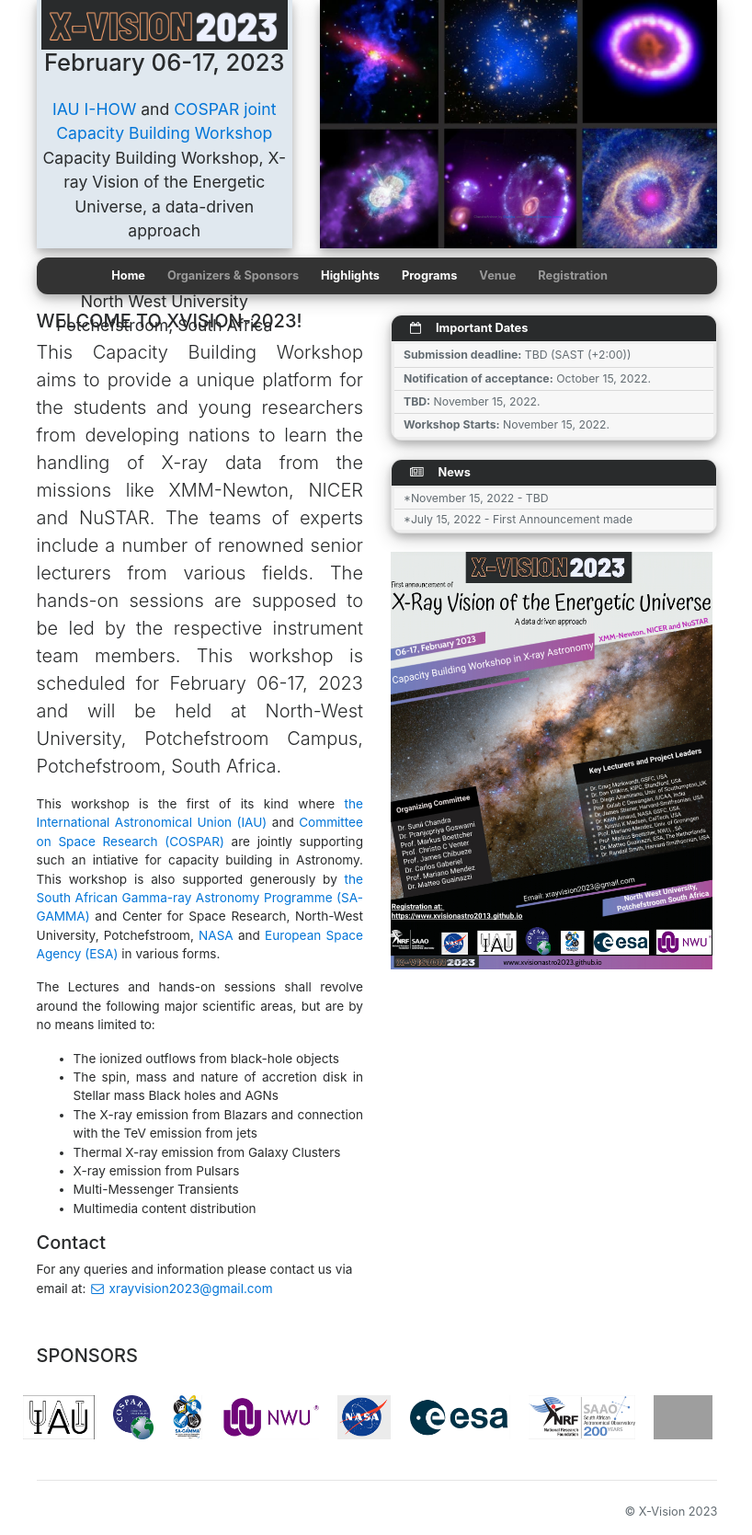
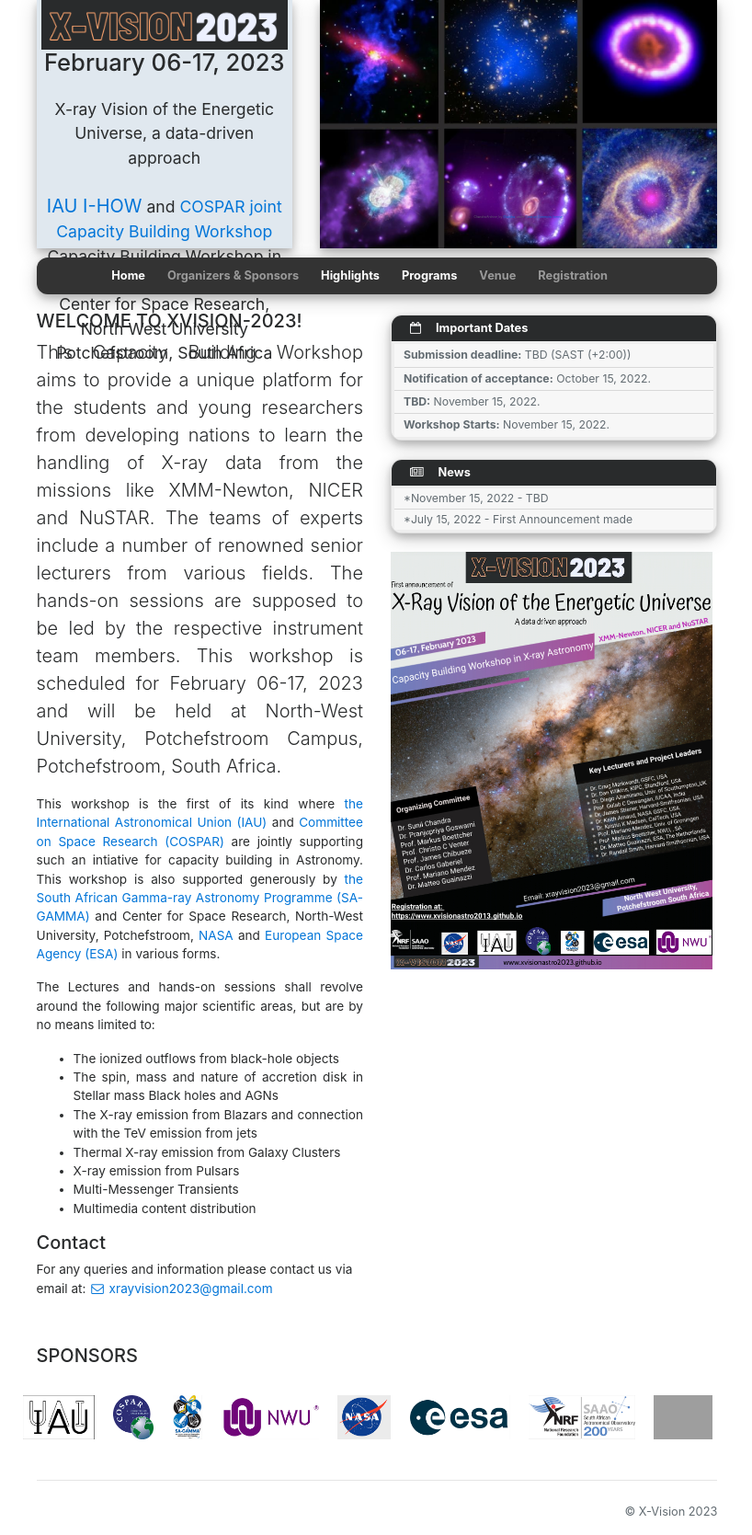
Before and after one commit to xvisionastro2023/xvisionastro2023.github.io, a Jekyll site: the page built from index.html, in a window 1280 px wide. Shown: the whole page at 92% size, without its empty margins (230-1048 px from the left). Built offline with Jekyll 4.4.1, drawn with Linux system fonts in a browser that asks for light colours; nearby versions of some CDN libraries; grey boxes are pictures that could not be loaded.

Commit message:
Update conference.yml

```diff
--- a/_data/conference.yml
+++ b/_data/conference.yml
@@ -1,7 +1,8 @@
-full_title: <a href="https://www.iau.org/training/iau-hands-on-workshops/">IAU I-HOW</a> and <a href="https://cosparhq.cnes.fr/events/cospar-capacity-building-workshops/">COSPAR joint Capacity Building Workshop</a> Capacity Building Workshop, X-ray Vision of the Energetic Universe, a data-driven approach
+full_title: X-ray Vision of the Energetic Universe, a data-driven approach
 short_title: XVEU-CCW 2023
 email: xrayvision2023@gmail.com
-description:
+description: <a style="font-size:20px;" href="https://www.iau.org/training/iau-hands-on-workshops/">IAU I-HOW</a> and <a href="https://cosparhq.cnes.fr/events/cospar-capacity-building-workshops/">COSPAR joint Capacity Building Workshop</a> Capacity Building Workshop in X-ray Astronomy
+
 location: Center for Space Research, North West University Potchefstroom, South Africa
 date: February 06-17, 2023
 logo_path: ./assets/images/xvision.png
```
